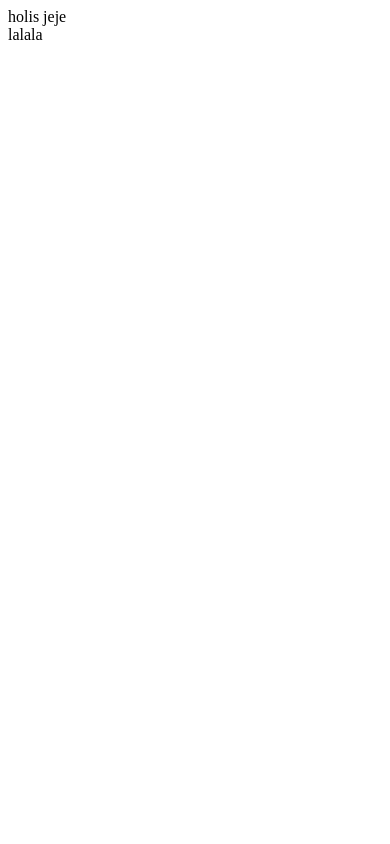
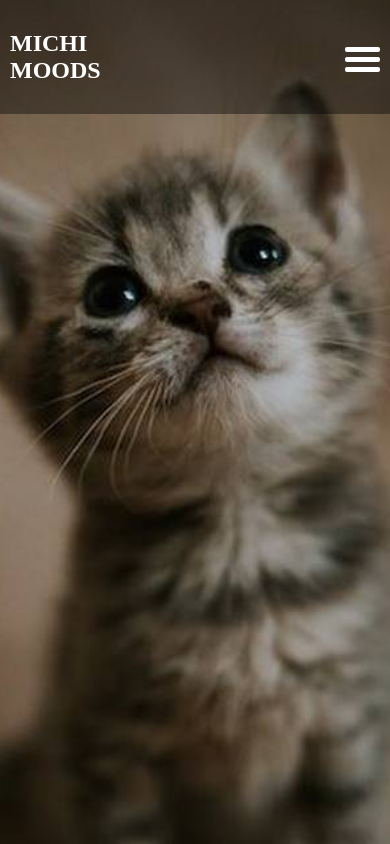
Before and after one commit to yeseniaMotola/pruebaRosaMistica, a plain HTML site: page index.html in a window 390 px wide. Shown: the top 844 px of the page. Drawn offline with Linux system fonts and the light colour scheme.

Commit message:
change to michi moods

```diff
--- a/index.html
+++ b/index.html
@@ -4,26 +4,32 @@
     <meta charset="UTF-8">
     <meta http-equiv="X-UA-Compatible" content="IE=edge">
     <meta name="viewport" content="width=device-width, initial-scale=1.0">
-    <title>Rosa Mística - Inicio</title>
+    <link rel="stylesheet" href="styles/styles.css">
+    <title>Michi Moods</title>
 </head>
 <body>
     <header>
+        <div class="container">
+            <nav class="nav_checkbox">
+                <a href="index.html" class="logo"><h1>MICHI MOODS</h1></a>
+                <input type="checkbox" id="tab-nav" class="tab-nav">
+                <label for="tab-nav" class="label">
+                    <div class="burger"></div>
+                    <div class="burger"></div>
+                    <div class="burger"></div>
+                </label>
+                <ul class="content_nav">
+                    <li><a href="#">HOME</a></li>
+                    <li><a href="#">SAD</a></li>
+                    <li><a href="#">HAPPY</a></li>
+                    <li><a href="#">IN LOVE</a></li>
+                    <li><a href="#">OTHER MOODS</a></li>
+                </ul>
+            </nav>
+        </div>
+    </header>
+    <section class="content_section">
 
-    </header>
-
-    <main>
-
-        <article>
-            holis jeje
-        </article>
-        <article>
-            lalala
-        </article>
-    </main>
-
-    <footer>
-
-    </footer>
-
+    </section>
 </body>
 </html>
--- /dev/null
+++ b/styles/styles.css
@@ -0,0 +1,134 @@
+body{
+    margin: 0;
+    padding: 0;
+    box-sizing: border-box;
+}
+
+header{
+    position: fixed;
+    top: 0;
+    /*z-index: 1;*/
+    width: 100%;
+    background-color: #00000067;
+}
+
+.container{
+    width: 100%;
+    margin: auto;
+}
+
+.nav_checkbox{
+    display: grid;
+    grid-template-columns: 1fr 1fr;
+    align-items: center;
+    padding: 10px 0px;
+}
+
+.logo{
+    text-decoration: none;
+    color: white;
+    padding-left: 10px;
+}
+
+.tab-nav{
+    outline: none;
+    display: none;
+}
+
+.label{
+    display: none;
+    color: white;
+}
+
+.burger{
+    width: 35px;
+    height: 5px;
+    background-color: white;
+    margin-top: 5px;
+    border-radius: 2px;
+}
+
+.content_nav{
+    grid-column: 3;
+    list-style: none;
+    margin: 0;
+    padding: 0;
+}
+
+.content_nav li{
+    display: inline-block;
+    padding-right: 10px;
+}
+
+.content_nav li a{
+    text-decoration: none;
+    color: white;
+    position: relative;
+}
+
+.content_nav li a::after{
+    content: '';
+    display: block;
+    height: 2px;
+    background-color: white;
+    position: absolute;
+    left: 0;
+    right: 0;
+    transform-origin: right;
+    transform: scale(0, 1);
+    transition: transform ease-in-out 0.4s;
+
+}
+
+.content_nav li a:hover::after{
+    transform: scale(1, 1);
+}
+
+.content_section{
+    height: 120vh;
+    background-image: url(../resources/michi--fondo.jpeg);
+    background-position: center;
+    background-repeat: no-repeat;
+    background-size: cover;
+    display: grid;
+    justify-items: center;
+    align-items: center;
+}
+
+@media screen and (max-width: 1280px){
+
+    .container{
+        width: 100%;
+    }
+
+}
+
+@media screen and (max-width: 770px){
+
+    .label{
+        display: grid;
+        cursor: pointer;
+        grid-column: 3;
+        padding-right: 10px;
+    }
+
+    .content_nav{
+        display: grid;
+        grid-template-columns: 1fr;
+        grid-column: 1/4;
+        text-align: center;
+        max-height: 0;
+        overflow: hidden;
+        transition: all ease-in-out 0.5s;
+    }
+
+    .nav_checkbox input:checked ~ .content_nav{
+        max-height: 500px;
+    }
+
+    .content_nav li{
+        padding: 15px 0px;
+    }
+
+
+}
```
Also changed, not shown: resources/descarga.jfif (added), resources/michi--fondo.jpeg (added).
